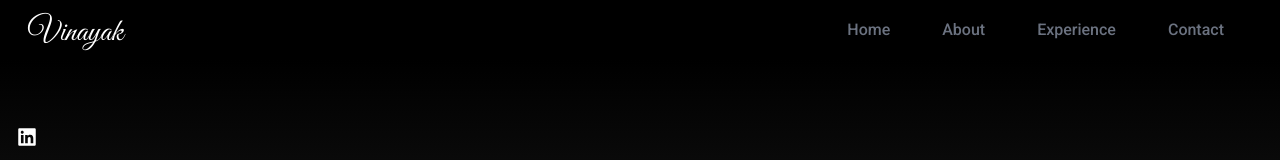
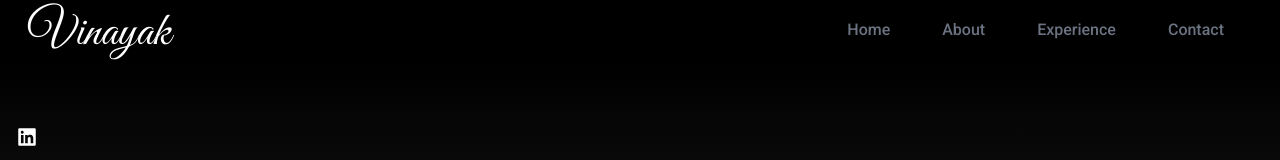
Before and after one commit to vnkabhinav734/vr-portfolio, a React (Create React App) app: page / in a window 1280 px wide. Shown: the top 160 px of the page. Built offline with nearby package versions, Linux system fonts and the light colour scheme.

Commit message:
name formatted

```diff
--- a/src/components/NavBar/navBar.css
+++ b/src/components/NavBar/navBar.css
@@ -11,7 +11,7 @@
 
   /* heading.css */
 .name {
-    font-size: 2rem; /* Equivalent to Tailwind's text-5xl */
+    font-size: 3rem; /* Equivalent to Tailwind's text-5xl */
     margin-left: 0.5rem; /* Equivalent to Tailwind's ml-2 */
     margin-top: 5px;
   }
```
